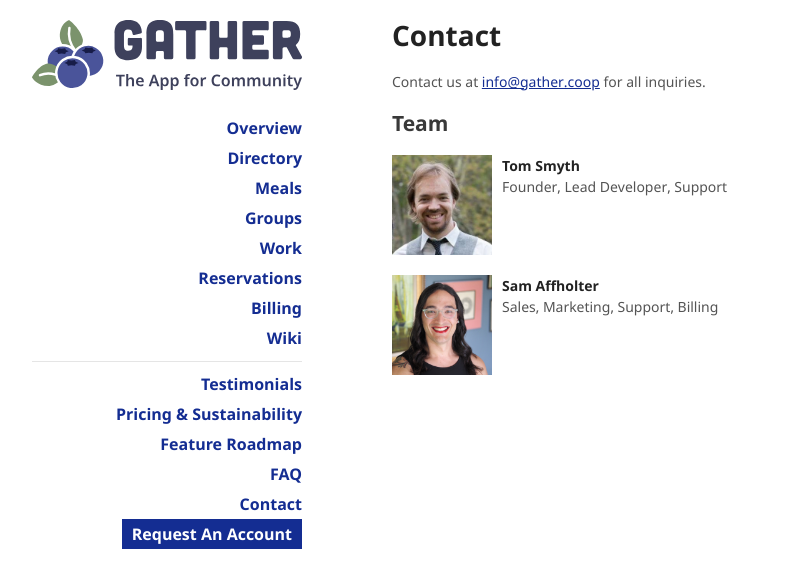
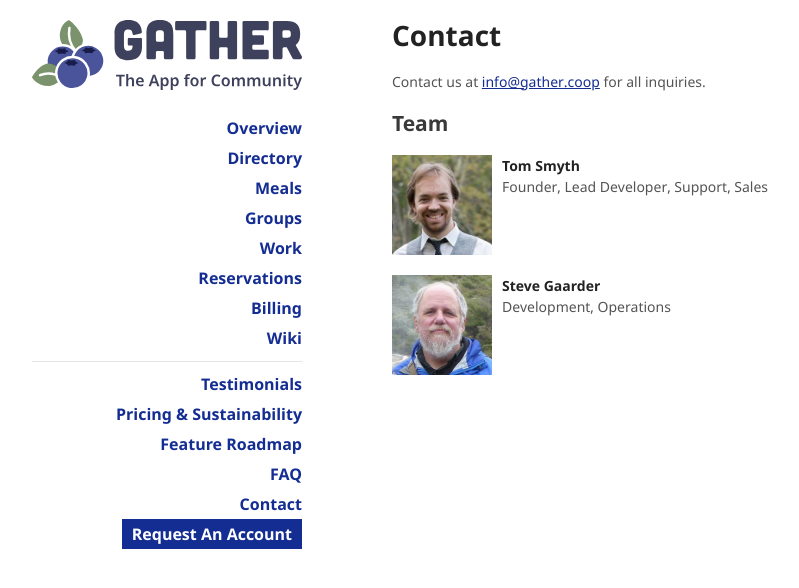
Before and after one commit to sassafrastech/gather-docs, a Jekyll site: the page built from contact.md, in a window 1280 px wide. Shown: the top 588 px of the page, without its empty margins (178-977 px from the left). Built offline with Jekyll 4.4.1, drawn with Linux system fonts in a browser that asks for light colours; nearby versions of some CDN libraries; our own code applies the rules of GitHub Pages for plain Markdown files.

Commit message:
Remove Sam, add Steve

```diff
--- a/contact.md
+++ b/contact.md
@@ -8,13 +8,13 @@ Contact us at [info@gather.coop](mailto:info@gather.coop) for all inquiries.
   <img src="/assets/img/team/tom.jpg" alt="Tom Smyth photo" />
   <div>
     <strong>Tom Smyth</strong><br/>
-    Founder, Lead Developer, Support
+    Founder, Lead Developer, Support, Sales
   </div>
 </div>
 <div class="team-member">
-  <img src="/assets/img/team/sam.jpg" alt="Sam Affholter photo" />
+  <img src="/assets/img/team/steve.jpg" alt="Steve Gaarder photo" />
   <div>
-    <strong>Sam Affholter</strong><br/>
-    Sales, Marketing, Support, Billing
+    <strong>Steve Gaarder</strong><br/>
+    Development, Operations
   </div>
 </div>
```
Also changed, not shown: assets/img/team/sam.jpg (deleted), assets/img/team/steve.jpg (added).
